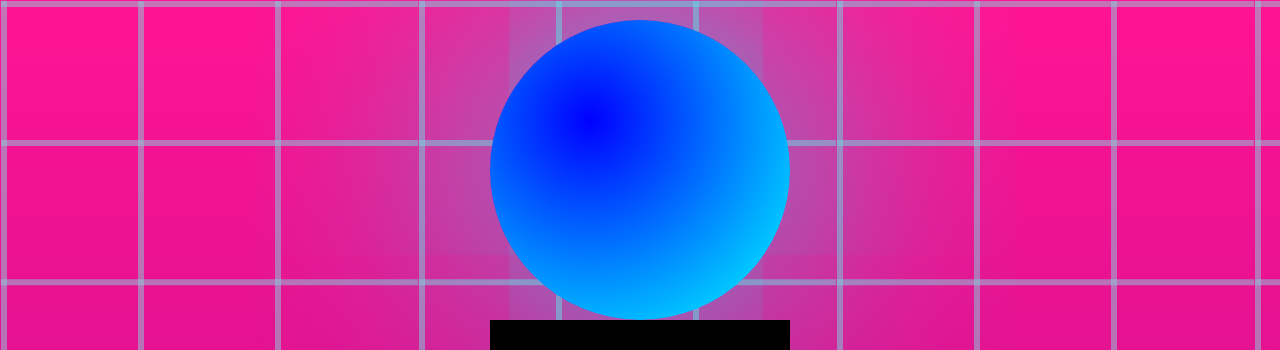
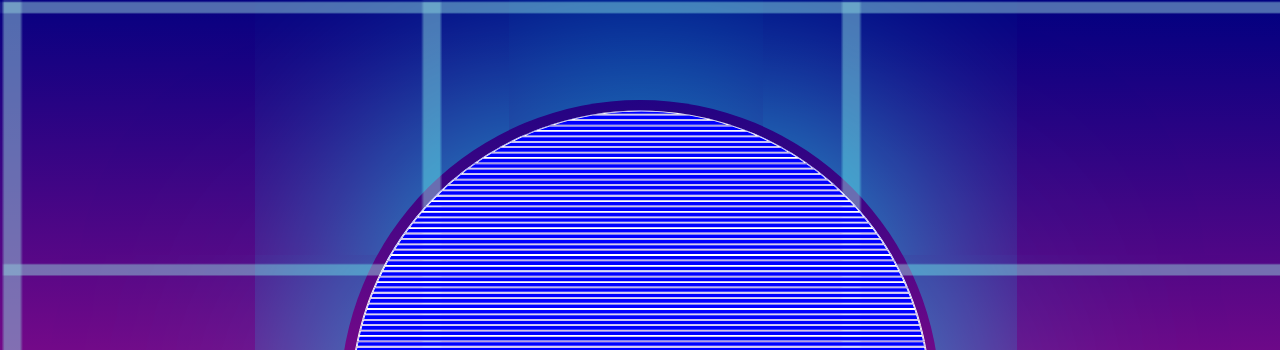
Before and after one commit to TaMamanLaPatate/zen-garden, a plain HTML site: page index.html in a window 1280 px wide. Shown: the top 350 px of the page. Drawn offline with Linux system fonts and the light colour scheme.

Commit message:
je modifie le rond du centre pour y mettre des lignes

```diff
--- a/index.html
+++ b/index.html
@@ -1,7 +1,6 @@
 <!DOCTYPE html>
 <html lang="en">
 <figure class="circle"></figure>
-<head>
 	<meta charset="utf-8">
 	<title>CSS Zen Garden: The Beauty of CSS Design</title>
 
--- a/style.css
+++ b/style.css
@@ -1,23 +1,28 @@
 body{
-	background: url(grille.png),linear-gradient(180deg, DeepPink, Navy);
+	background: url(grille.png),linear-gradient(1deg, DeepPink, Navy);
+	background-size: 100%;
+	background-attachment: fixed;
+	image-orientation: planet1_zengarden.svg
+}
+body {
+  width: 600px;
+  margin: 600px auto;
 }
 body {
   width: 600px;
   margin: 100px auto;
 }
-body {
-  width: 300px;
-  margin: 20px auto;
-}
 .circle {
   display: block;
   background: black;
   border-radius: 100%;
-  height: 300px;
-  width: 300px;
+  height: 600px;
+  width: 600px;
   margin: 0;
-  background: radial-gradient(circle at 100px 100px, #0000FF, #00FFFF);
-  box-shadow: 0 0 20vw #00FFFF
+  background: radial-gradient(circle at 100px 1000px, #0000FF, #00FFFF);
+  box-shadow: 0 0 20vw #00FFFF;
+  background-image: url(planet1_zengarden.svg);
+  background-size: 100%
 }
 .gradient {
   background-image:
```
Also changed, not shown: planet1_zengarden.svg (added), 1 other file.
